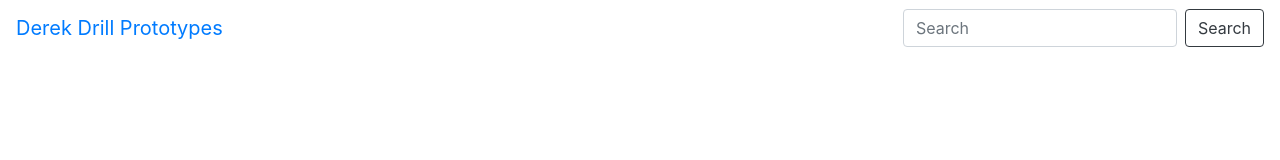
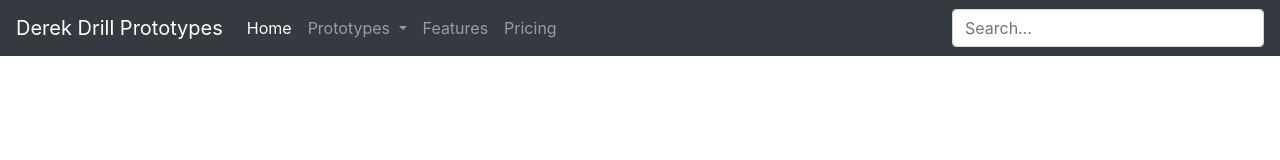
Before and after one commit to derekrdrill/business-prototypes, a plain HTML site: page index.html in a window 1280 px wide. Drawn offline with nearby package versions, Linux system fonts and the light colour scheme; some packages are replaced by stand-ins of ours; a script that the page names is missing.

Commit message:
Update index.html
Updating nav bar to be more responsive and practical.

```diff
--- a/index.html
+++ b/index.html
@@ -14,14 +14,33 @@
     <link rel="stylesheet" href="https://cdnjs.cloudflare.com/ajax/libs/limonte-sweetalert2/8.11.8/sweetalert2.min.css">
 </head>
 <body>
-    <nav class="navbar">
-        <a class="navbar-brand" href="./index.html">
-            Derek Drill Prototypes
-        </a>
-        <form class="form-inline my-2 my-lg-0">
-            <input id="search" class="form-control mr-sm-2" type="search" placeholder="Search" aria-label="Search">
-            <button class="btn btn-outline-dark my-2 my-sm-0" type="submit">Search</button>
-        </form>
+    <nav class="navbar navbar-expand-lg navbar-dark bg-dark sticky-top">
+        <a class="navbar-brand" href="./index.html">Derek Drill Prototypes</a>
+        <button class="navbar-toggler" type="button" data-toggle="collapse" data-target="#navBarList" aria-controls="navBarList" aria-expanded="false" aria-label="Toggle navigation">
+            <span class="navbar-toggler-icon"></span>
+        </button>
+        <div class="collapse navbar-collapse" id="navBarList">
+            <div class="navbar-nav">
+                <a class="nav-item nav-link active" href="./index.html">Home <span class="sr-only">(current)</span></a>
+                <li class="nav-item dropdown">
+                    <a class="nav-link dropdown-toggle" href="#" id="prototypes" data-toggle="dropdown" aria-haspopup="true" aria-expanded="false">
+                        Prototypes
+                    </a>
+                    <div class="dropdown-menu" aria-labelledby="prototypes">
+                        <a class="dropdown-item" href="#">Restaurant POS</a>
+                        <a class="dropdown-item" href="#">Reporting Dashboard</a>
+                        <a class="dropdown-item" href="#">Small Business Website</a>
+                    </div>
+                </li>
+                <a class="nav-item nav-link" href="#">Features</a>
+                <a class="nav-item nav-link" href="#">Pricing</a>
+                <hr>
+                <form class="form-inline my-2 my-lg-0 d-lg-none">
+                    <input class="form-control mr-sm-2" type="search" placeholder="Search" aria-label="Search">
+                </form>
+            </div>
+        </div>
+        <input type="text" class="form-control col-3 d-none d-lg-inline" placeholder="Search...">
     </nav>
 </body>
 </html>
```
